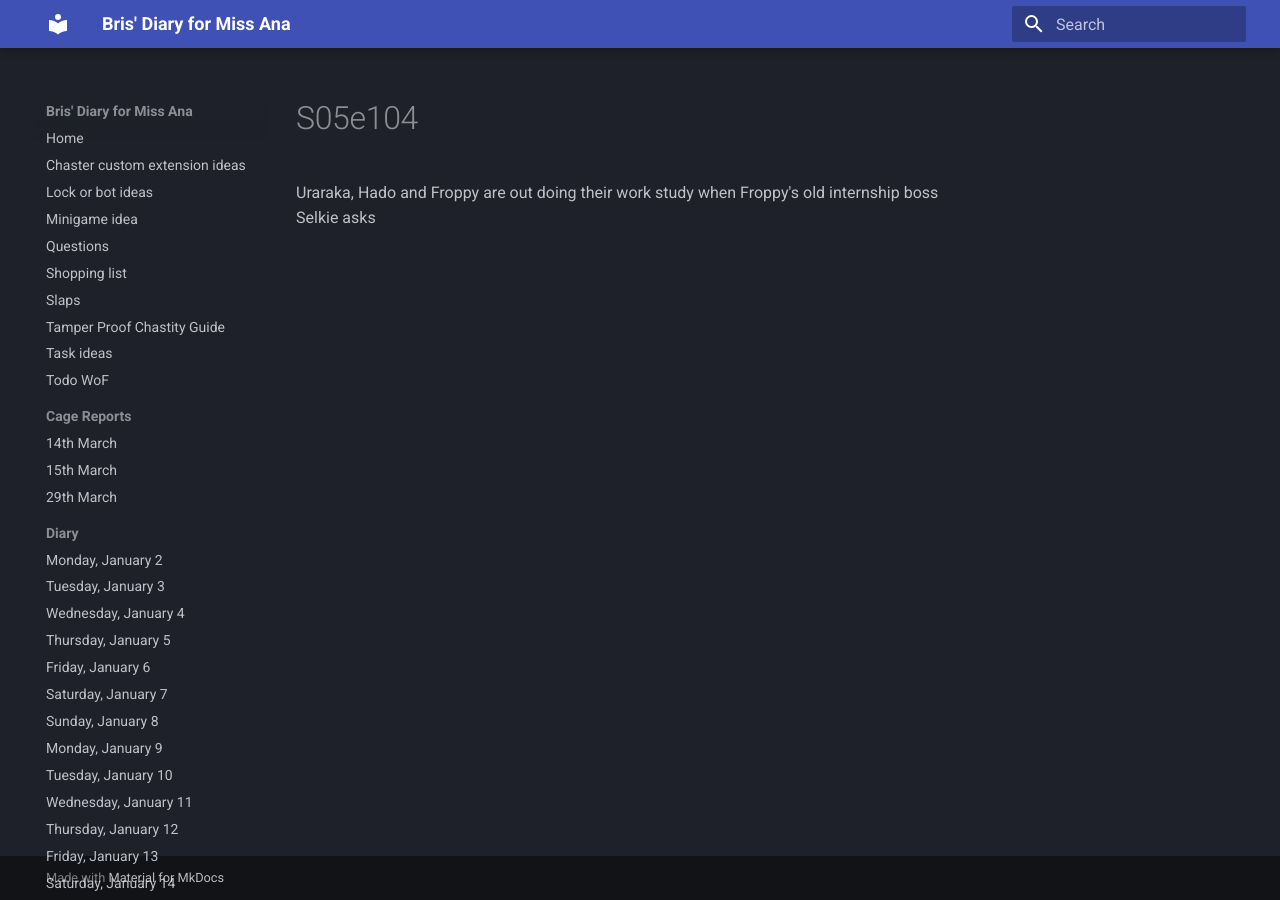
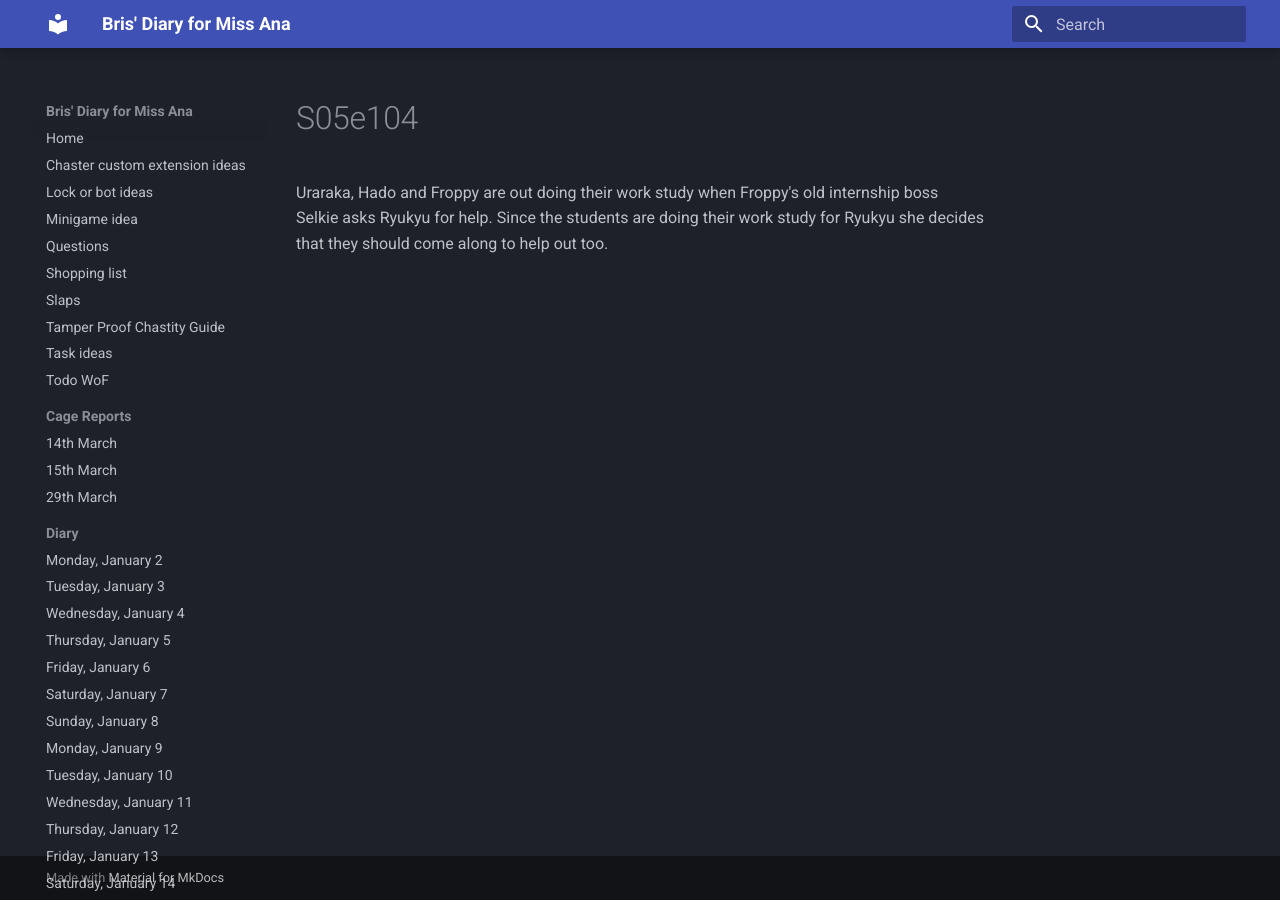
Before and after one commit to bris00/DFMA, an MkDocs documentation site: the page built from diary/Series/My Hero Academia/s05e104.md, in a window 1280 px wide. Built offline with MkDocs 1.6.1 and Material for MkDocs 9.7.7, drawn with Linux system fonts in a browser that asks for light colours.

Commit message:
vault backup: 2023-05-02 16:54:34
Affected files:
diary/Series/My Hero Academia/s05e104.md

```diff
--- a/diary/Series/My Hero Academia/s05e104.md
+++ b/diary/Series/My Hero Academia/s05e104.md
@@ -1 +1 @@
-Uraraka, Hado and Froppy are out doing their work study when Froppy's old internship boss Selkie asks
+Uraraka, Hado and Froppy are out doing their work study when Froppy's old internship boss Selkie asks Ryukyu for help. Since the students are doing their work study for Ryukyu she decides that they should come along to help out too.
```
